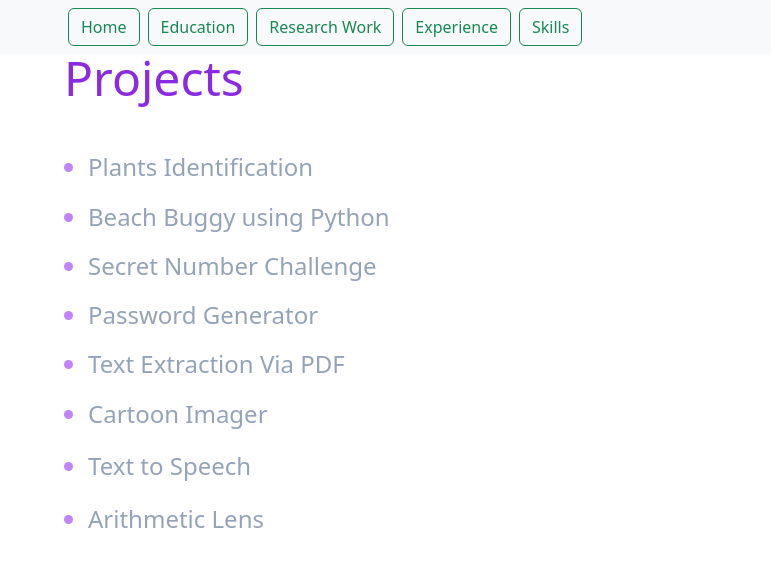
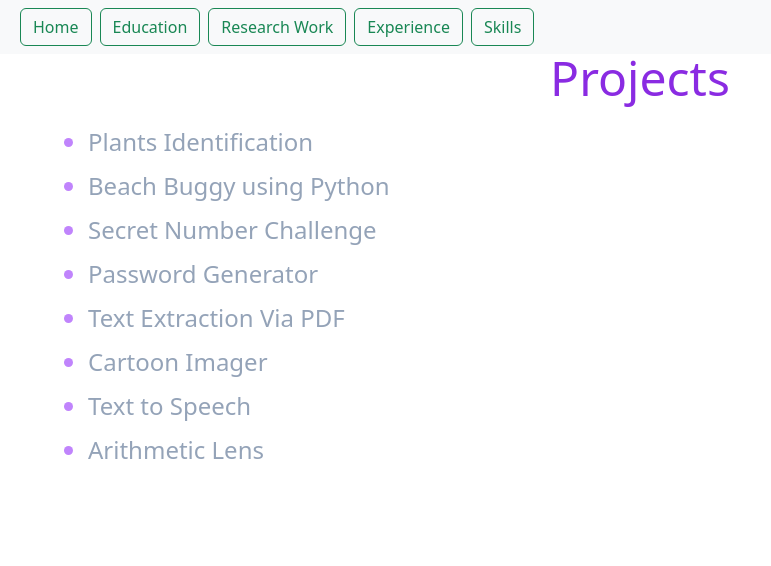
Before and after one commit to AvarDysania/portfolio, a website: page Projects.html in a window 1280 px wide. Shown: the whole page, without its empty margins (0-771 px from the left). Drawn offline with nearby package versions, Linux system fonts and the light colour scheme.

Commit message:
Update Projects.html

```diff
--- a/Projects.html
+++ b/Projects.html
@@ -6,44 +6,45 @@
     <title>Projects</title>
     <link href="https://cdn.jsdelivr.net/npm/bootstrap@5.3.1/dist/css/bootstrap.min.css" rel="stylesheet" integrity="sha384-4bw+/aepP/YC94hEpVNVgiZdgIC5+VKNBQNGCHeKRQN+PtmoHDEXuppvnDJzQIu9" crossorigin="anonymous">
     <script src="https://cdn.tailwindcss.com"></script>
+    <link rel="stylesheet" href="style.css">
 
   </head>
   <body>
     <nav class="navbar bg-body-tertiary">
       <form class="container-fluid justify-content-start">
-        <button class="btn btn-outline-success me-2 mx-14" type="button"><a href="index.html">Home</a></button>
-        <button class="btn btn-outline-success me-2 " type="button"><a href="Education.html">Education</a></button>
-        <button class="btn btn-outline-success me-2 " type="button"><a href="Research.html">Research Work</a></button>
-        <button class="btn btn-outline-success me-2 " type="button"><a href="Experience.html">Experience</a></button>
-        <button class="btn btn-outline-success me-2 " type="button"><a href="Skills.html">Skills</a></button>
+        <button class="btn btn-outline-success me-2 mx-2" type="button"><a href="index.html">Home</a></button>
+        <button class="btn btn-outline-success me-2 "><a href="Education.html">Education</a></button>
+        <button class="btn btn-outline-success me-2 "><a href="Research.html">Research Work</a></button>
+        <button class="btn btn-outline-success me-2 "><a href="Experience.html">Experience</a></button>
+        <button class="btn btn-outline-success me-2 "><a href="Skills.html">Skills</a></button>
 
       </form>
     </nav>
-    <header class="font-normal px-16 text-5xl" style="color:blueviolet; ">Projects</header>
+    <header class="font-normal px-16 px-md-16 text-5xl text-center " style="color:blueviolet; ">Projects</header>
     <script src="https://cdn.jsdelivr.net/npm/bootstrap@5.3.1/dist/js/bootstrap.bundle.min.js" integrity="sha384-HwwvtgBNo3bZJJLYd8oVXjrBZt8cqVSpeBNS5n7C8IVInixGAoxmnlMuBnhbgrkm" crossorigin="anonymous"></script>
   </body>
 
 
-  <div class="myprojects px-1 ">
-    <ul role="list" class="marker:text-purple-400 list-disc pl-5 space-y-3 text-slate-400 ">
+  <div class="myprojects px-1">
+    <ul role="list" class="marker:text-purple-400 list-disc pl-5 space-y-3 mt-4 text-slate-400  ">
 
-      <li class="mx-16 hover:font-bold text-2xl "  style="position: absolute;top:4cm;"><a href="https://github.com/AvarDysania/Identification_Of_Plants.git">Plants Identification</a></li>
+      <li class="mx-16 mx-md:16 hover:font-bold text-2xl " ><a href="https://github.com/AvarDysania/Identification_Of_Plants.git">Plants Identification</a></li>
 
 
-      <li class="mx-16 hover:font-bold text-2xl " style="position: absolute;top:5cm;"><a href="https://github.com/AvarDysania/Beach_Buggy_Using_Python.git">Beach Buggy using Python</a></li>
+      <li class="mx-16  mx-md:16 hover:font-bold text-2xl "><a href="https://github.com/AvarDysania/Beach_Buggy_Using_Python.git">Beach Buggy using Python</a></li>
 
-      <li class="mx-16 hover:font-bold text-2xl" style="position: absolute;top:6.3cm;"><a href="https://github.com/AvarDysania/Secret_Number_Challenge.git">Secret Number Challenge</a></li>
+      <li class="mx-16  mx-md:16 hover:font-bold text-2xl" ><a href="https://github.com/AvarDysania/Secret_Number_Challenge.git">Secret Number Challenge</a></li>
 
-      <li class="mx-16 hover:font-bold text-2xl" style="position: absolute;top:7.6cm;"><a href="https://github.com/AvarDysania/Password-Generator.git">Password Generator</a></li>
+      <li class="mx-16 mx-md:16 hover:font-bold text-2xl" ><a href="https://github.com/AvarDysania/Password-Generator.git">Password Generator</a></li>
 
-      <li class="mx-16 hover:font-bold text-2xl" style="position: absolute;top:8.9cm;"><a href="https://github.com/AvarDysania/Text-Extraction-Via-PDF.git">Text Extraction Via PDF</a></li>
+      <li class="mx-16 mx-md:16 hover:font-bold text-2xl" ><a href="https://github.com/AvarDysania/Text-Extraction-Via-PDF.git">Text Extraction Via PDF</a></li>
 
-      <li class="mx-16 hover:font-bold text-2xl" style="position: absolute;top:10.2cm;"><a href="https://github.com/AvarDysania/CartoonImager.git">Cartoon Imager</a></li>
+      <li class="mx-16 mx-md:16 hover:font-bold text-2xl" ><a href="https://github.com/AvarDysania/CartoonImager.git">Cartoon Imager</a></li>
 
-      <li class="mx-16 hover:font-bold text-2xl" style="position: absolute;top:11.6cm;"><a href="https://github.com/AvarDysania/TextToSpeech.git">Text to Speech</a></li>
+      <li class="mx-16 mx-md:16 hover:font-bold text-2xl" ><a href="https://github.com/AvarDysania/TextToSpeech.git">Text to Speech</a></li>
 
 
-      <li class="mx-16 hover:font-bold text-2xl" style="position: absolute;top:13cm;"><a href="https://github.com/AvarDysania/Arithmetic_Lens.git">Arithmetic Lens</a></li>
+      <li class="mx-16 mx-md:16 hover:font-bold text-2xl" ><a href="https://github.com/AvarDysania/Arithmetic_Lens.git">Arithmetic Lens</a></li>
 
 
 
```
